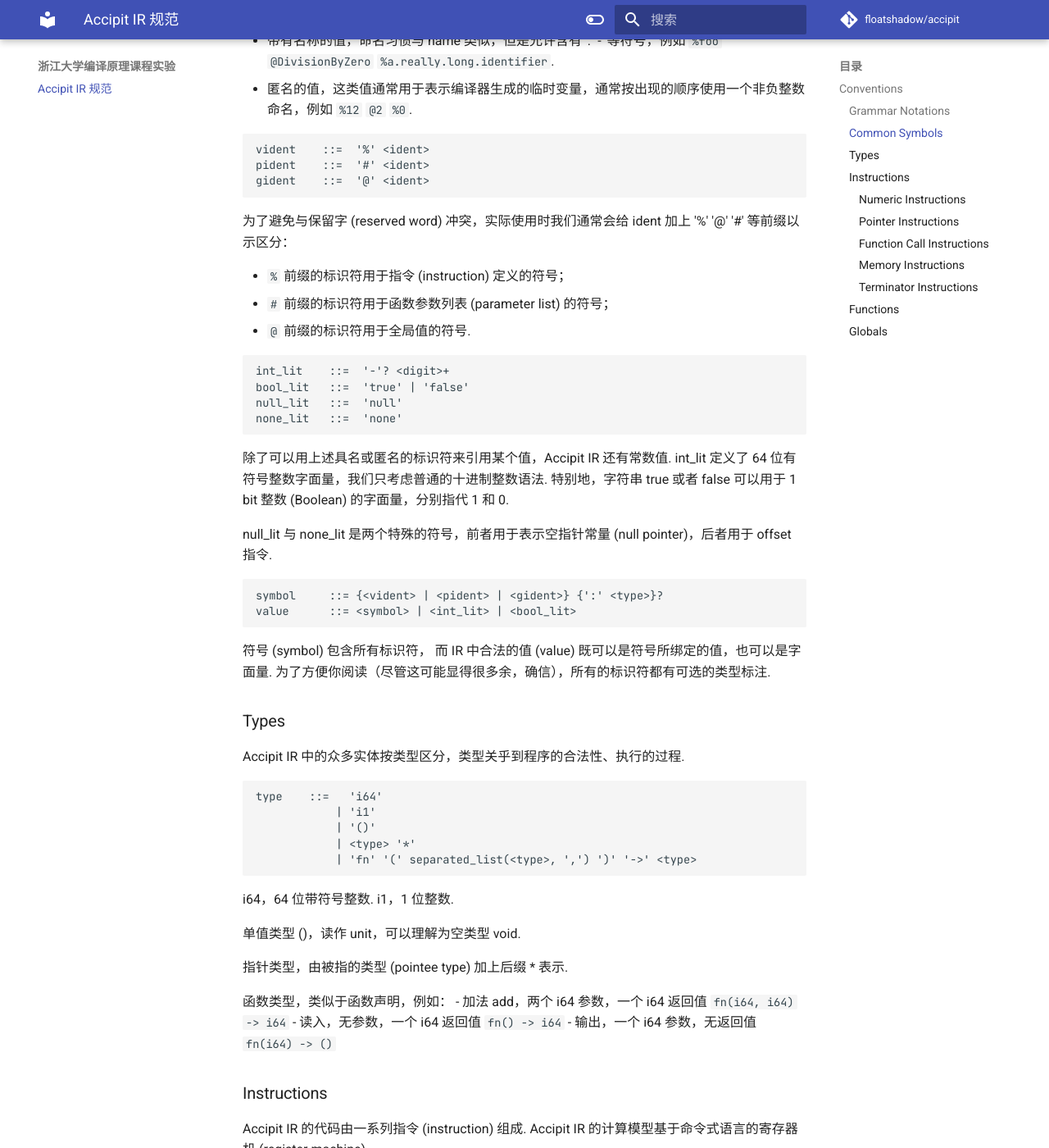
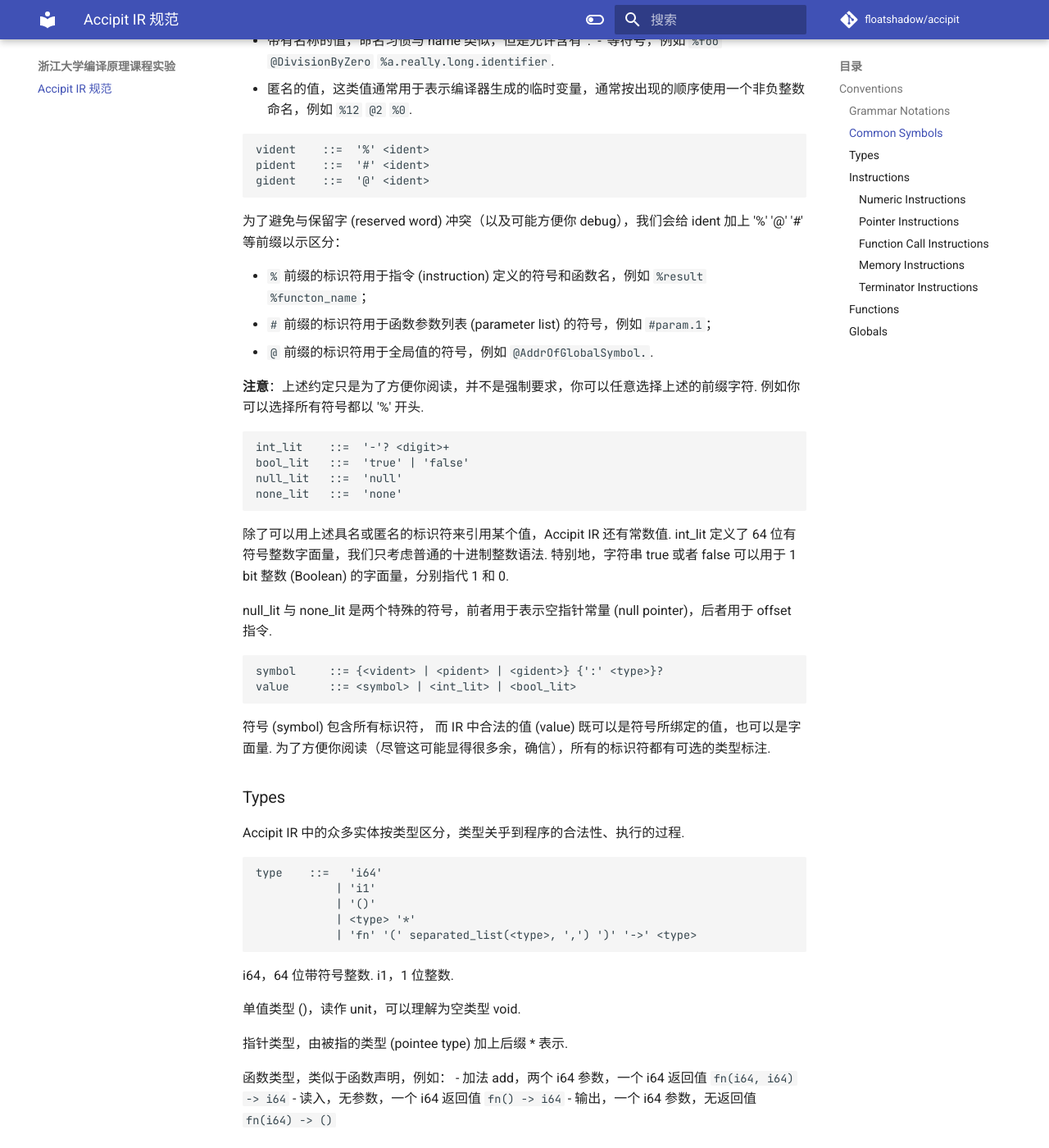
Before and after one commit to floatshadow/accipit, an MkDocs documentation site: the page built from docs/accipit-spec.md, in a window 1280 px wide and 1400 px high, scrolled down 1479 px. Shown: the whole window at 82% size. Built offline with MkDocs 1.6.1 and Material for MkDocs 9.7.7, drawn with Linux system fonts in a browser that asks for light colours; nearby versions of some CDN libraries; library files that are not in the unit come from our copies; comment, search, counter and statistics services are not loaded; some of the changed text lies outside the part shown.

Commit message:
[spec] update IR spec

````diff
--- a/docs/accipit-spec.md
+++ b/docs/accipit-spec.md
@@ -61,11 +61,14 @@ pident    ::=  '#' <ident>
 gident    ::=  '@' <ident>
 ```
 
-为了避免与保留字 (reserved word) 冲突，实际使用时我们通常会给 ident 加上 '%' '@' '#' 等前缀以示区分：
+为了避免与保留字 (reserved word) 冲突（以及可能方便你 debug），我们会给 ident 加上 '%' '@' '#' 等前缀以示区分：
 
-- `%` 前缀的标识符用于指令 (instruction) 定义的符号；
-- `#` 前缀的标识符用于函数参数列表 (parameter list) 的符号；
-- `@` 前缀的标识符用于全局值的符号.
+- `%` 前缀的标识符用于指令 (instruction) 定义的符号和函数名，例如 `%result` `%functon_name`；
+- `#` 前缀的标识符用于函数参数列表 (parameter list) 的符号，例如 `#param.1`；
+- `@` 前缀的标识符用于全局值的符号，例如 `@AddrOfGlobalSymbol.`.
+
+**注意**：上述约定只是为了方便你阅读，并不是强制要求，你可以任意选择上述的前缀字符.
+例如你可以选择所有符号都以 '%' 开头.
 
 ```
 int_lit    ::=  '-'? <digit>+
@@ -119,7 +122,7 @@ Accipit IR 的代码由一系列指令 (instruction) 组成.
 Accipit IR 的计算模型基于命令式语言的寄存器机 (register machine).
 
 ```
-valuebinding   ::= 'let' <vident> '=' {<binexpr> | <gep> | <fncall> | <alloca> | <load> | <store>}
+valuebinding   ::= 'let' <symbol> '=' {<binexpr> | <gep> | <fncall> | <alloca> | <load> | <store>}
 terminator     ::= <jmp> | <br> | <ret>
 ```
 
@@ -259,7 +262,7 @@ Lret:
 ### Globals
 
 ```
-global ::= <gident> ':' <type> <int_lit>
+global ::= <symbol> ':' <type> <int_lit>
 ```
 
 # Execution
````
Also changed, not shown: other parts of docs/accipit-spec.md (+1 -1 lines).
